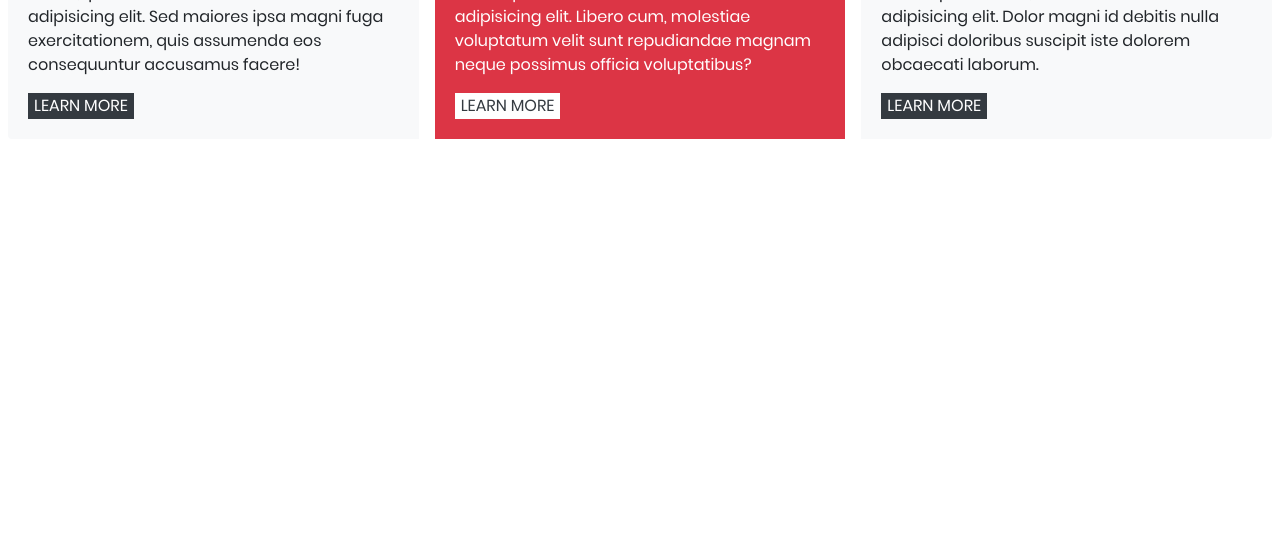
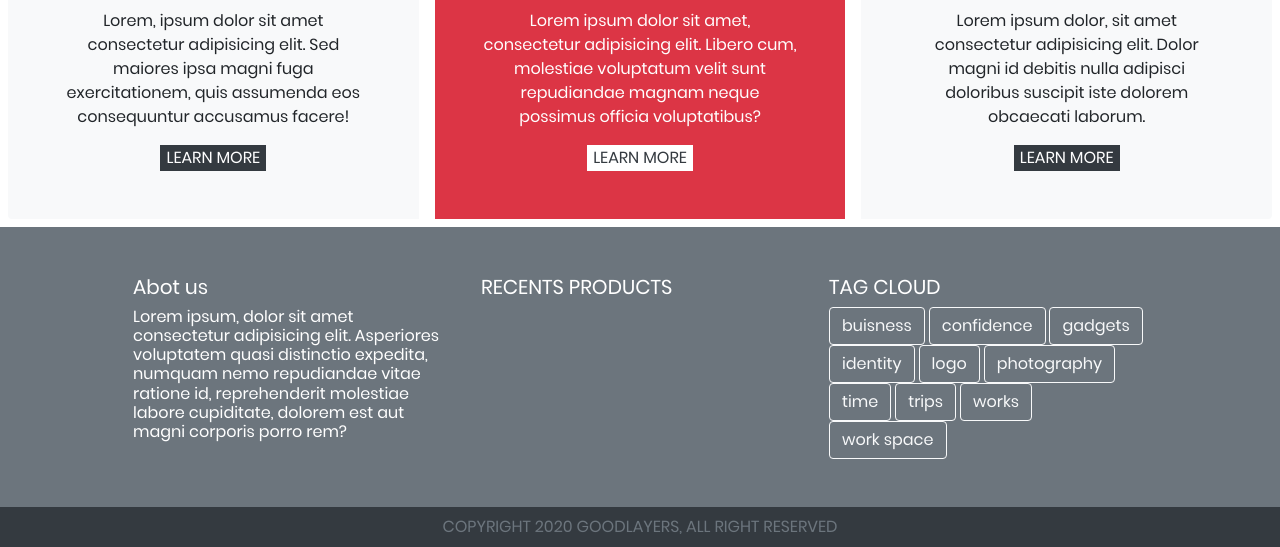
Before and after one commit to NyafL/emporiumjs-coding12, a plain HTML site: page index.html in a window 1280 px wide. Shown: the part 2529-3076 px from the top of the page. Before the commit the page ends 2676 px from the top, so only its background shows below. Drawn offline with nearby package versions, Linux system fonts and the light colour scheme.

Commit message:
footer almost done

```diff
--- a/index.html
+++ b/index.html
@@ -196,9 +196,9 @@
 
 <!-- trusted fast trusted -->
 <section>
-    <div class="card-group">
+    <div class="card-group text-center">
         <div class="card m-2 border-0 bg-light">
-            <div class="card-body ">
+            <div class="card-body p-5 ">
                 <i class="fas fa-check-circle"></i>
                 <br>
             <h5 class="card-title">TRUSTED BY 10,000+ CUSTOMERS</h5>
@@ -207,7 +207,7 @@
           </div>
         </div>
         <div class="card m-2 border-0">
-            <div class="card-body  bg-danger text-white">
+            <div class="card-body p-5  bg-danger text-white">
                 <i class="fab fa-telegram-plane"></i>
 <br>
             <h5 class="card-title">VERY FAST SHIPPING</h5>
@@ -216,7 +216,7 @@
           </div>
         </div>
         <div class="card m-2 border-0 bg-light">
-            <div class="card-body">
+            <div class="card-body p-5">
                 <i class="fas fa-check-circle border-0"></i>
                 <br>
             <h5 class="card-title">TRUSTED BY 10,000+ CUSTOMERS</h5>
@@ -226,6 +226,41 @@
         </div>
       </div>
 </section>
+
+<!-- footer -->
+
+<footer class="bg-secondary text-white">
+    <div class="container">
+    <div class="row p-5">
+        <div class="col-4">
+            <h5>
+                Abot us
+        </h5>
+            <h6>Lorem ipsum, dolor sit amet consectetur adipisicing elit. Asperiores voluptatem quasi distinctio expedita, numquam nemo repudiandae vitae ratione id, reprehenderit molestiae labore cupiditate, dolorem est aut magni corporis porro rem?</h6>
+        </div>
+        <div class="col-4">
+            <h5>RECENTS PRODUCTS</h5>
+
+        </div>
+
+        <div class="col-4">
+            <h5>TAG CLOUD</h5>
+            <button class="btn btn-outline-light">buisness</button>
+            <button class="btn btn-outline-light">confidence</button>
+            <button class="btn btn-outline-light">gadgets</button>
+            <button class="btn btn-outline-light">identity</button>
+            <button class="btn btn-outline-light">logo</button>
+            <button class="btn btn-outline-light">photography</button>
+            <button class="btn btn-outline-light">time</button>
+            <button class="btn btn-outline-light">trips</button>
+            <button class="btn btn-outline-light">works</button>
+            <button class="btn btn-outline-light">work space</button>
+        </div>
+    </div>
+
+    </div>
+    <div class="text-uppercase text-secondary bg-dark text-center p-2">copyright 2020 goodlayers, all right reserved</div>
+</footer>
     <script src="./public/js/main.js"></script>
 
     <script src="https://code.jquery.com/jquery-3.4.1.slim.min.js" integrity="sha384-J6qa4849blE2+poT4WnyKhv5vZF5SrPo0iEjwBvKU7imGFAV0wwj1yYfoRSJoZ+n" crossorigin="anonymous"></script>
```
